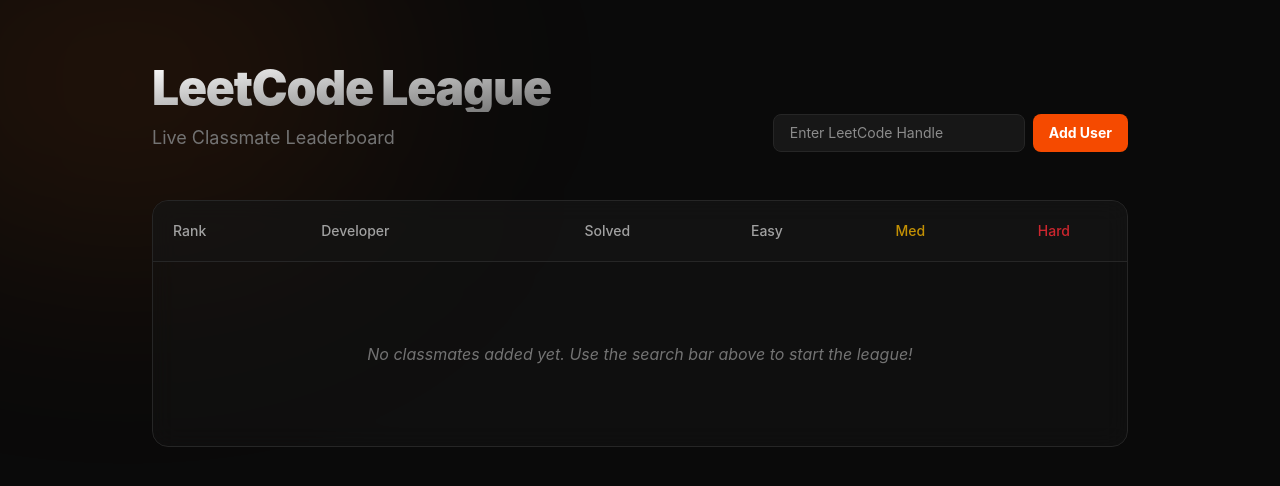
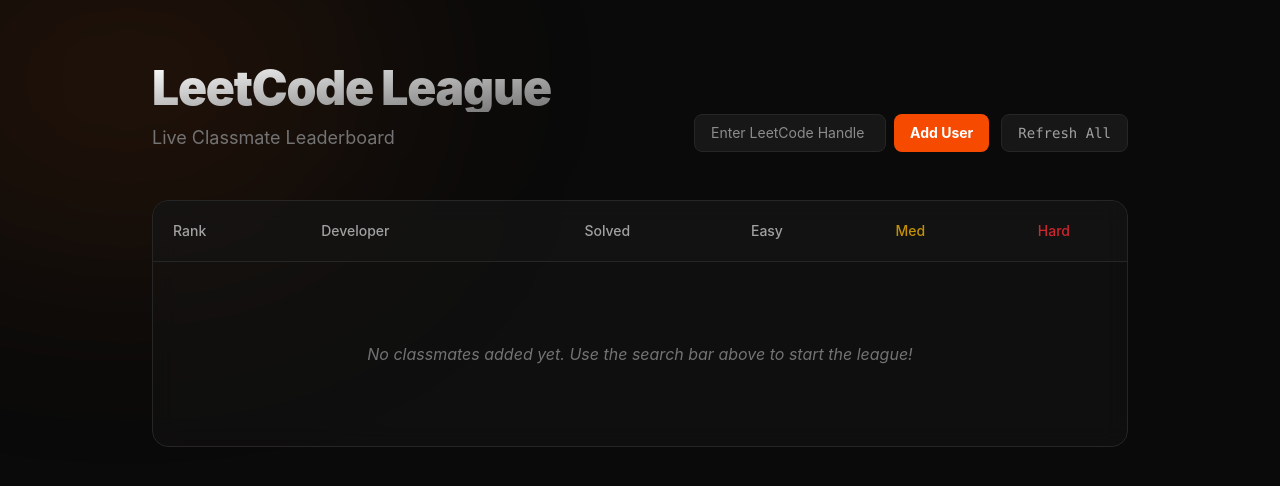
Before and after one commit to jamesjhjung/leetcode-league, a React (Vite) app: page / in a window 1280 px wide. Shown: the top 486 px of the page. Built offline with nearby package versions, Linux system fonts and the light colour scheme.

Commit message:
re-added refresh button and implemented refresh all on current leaderboard capability

```diff
--- a/src/App.tsx
+++ b/src/App.tsx
@@ -19,7 +19,7 @@ function App() {
   // 2. The Fetch Function: This talks to the LeetCode API
   const fetchGroupStats = async () => {
     setLoading(true);
-    const usernames: string[] = [];
+    const usernames = users.map(u => u.username); // Get current usernames to refresh their stats
 
     if (usernames.length === 0) {
       setUsers([]);
@@ -125,19 +125,31 @@ function App() {
             <p className="text-neutral-500 mt-3 text-lg">Live Classmate Leaderboard</p>
           </div>
 
+          <div className="flex flex-col sm:flex-row gap-3">
+            {/* Search Input Group */}
             <div className="flex gap-2">
               <input
                 type="text"
                 placeholder="Enter LeetCode Handle"
                 value={newHandle}
                 onChange={(e) => setNewHandle(e.target.value)}
-              className="bg-neutral-900 border border-neutral-800 px-4 py-2 rounded-lg text-sm text-white focus:outline-none focus:border-orange-500 transition-colors"
+                className="bg-neutral-900 border border-neutral-800 px-4 py-2 rounded-lg text-sm text-white focus:outline-none focus:border-orange-500 transition-colors w-full sm:w-48"
               />
               <button
                 onClick={addUser}
-              className="bg-orange-600 hover:bg-orange-500 text-white px-4 py-2 rounded-lg text-sm font-bold transition-all active:scale-95"
+                className="bg-orange-600 hover:bg-orange-500 text-white px-4 py-2 rounded-lg text-sm font-bold transition-all active:scale-95 whitespace-nowrap"
               >
                 Add User
+              </button>
+            </div>
+
+            {/* The Return of the Refresh Button */}
+            <button
+              onClick={fetchGroupStats}
+              disabled={loading}
+              className="bg-neutral-900 border border-neutral-800 px-4 py-2 rounded-lg text-sm font-mono text-neutral-400 hover:text-white transition-colors disabled:opacity-50"
+            >
+              {loading ? "Updating..." : "Refresh All"}
             </button>
           </div>
         </header>
```
Lines whose indentation alone changed are shown as unchanged.
